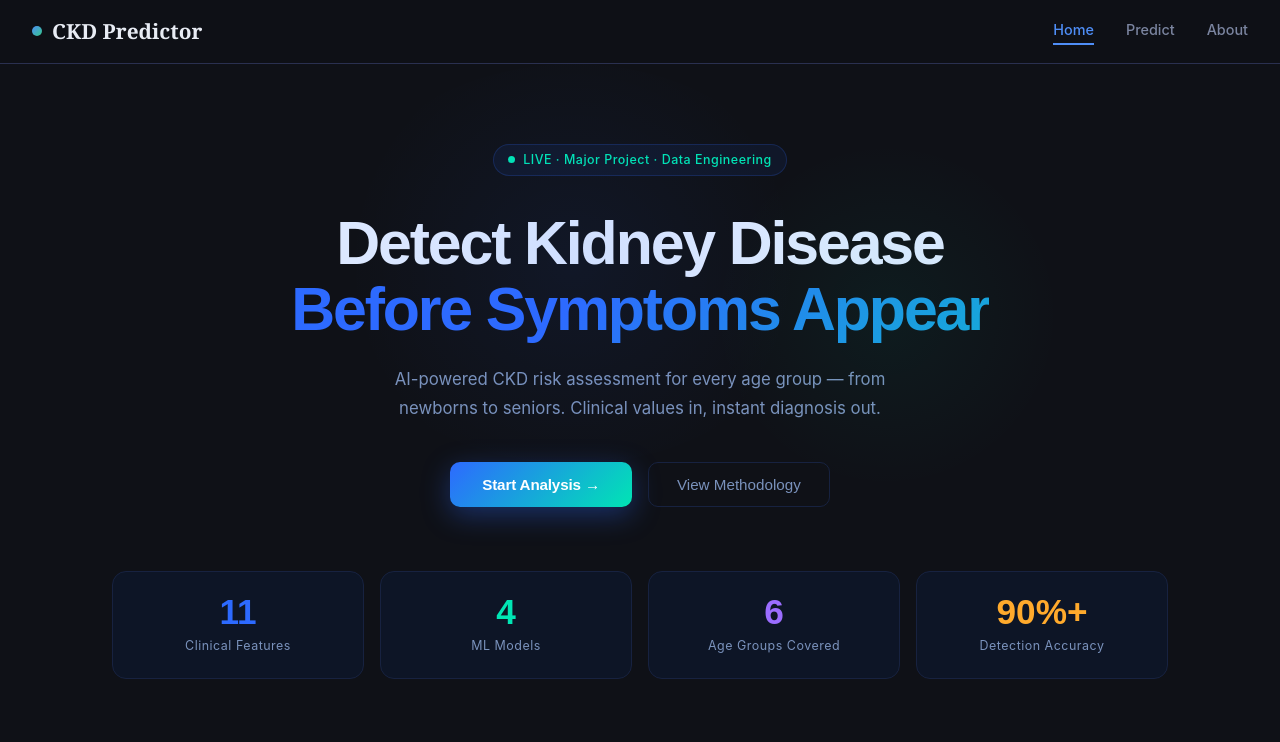
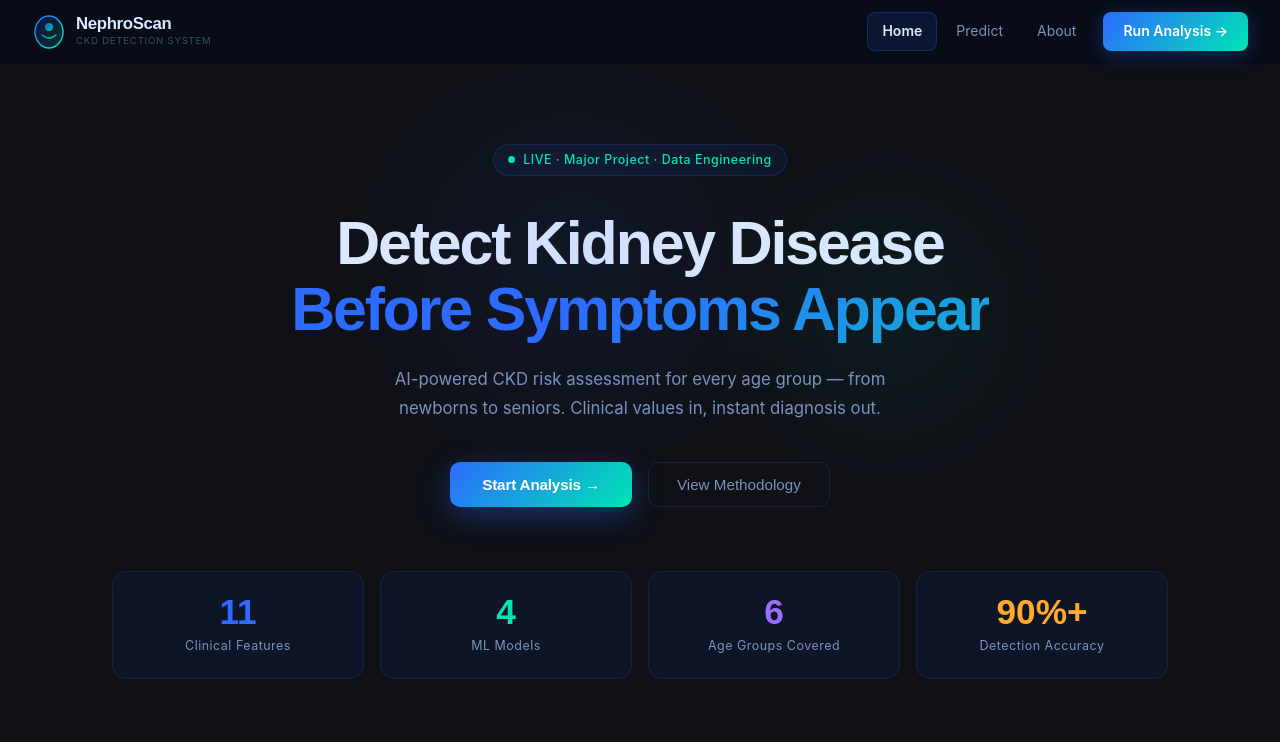
Before and after one commit to sharanugd2305/ckd-detection, a React (Create React App) app in the folder frontend/: page / in a window 1280 px wide. Shown: the top 742 px of the page. Built offline with nearby package versions, Linux system fonts and the light colour scheme.

Commit message:
Refactor Navbar component to improve styling, add scroll-based background change, and enhance logo display for better user experience

```diff
--- a/frontend/src/components/Navbar.js
+++ b/frontend/src/components/Navbar.js
@@ -1,49 +1,96 @@
-import React from 'react';
-import { Link, useLocation } from 'react-router-dom';
+import React,{useState,useEffect} from 'react';
+import {Link,useLocation} from 'react-router-dom';
 
-export default function Navbar() {
-  const { pathname } = useLocation();
+export default function Navbar(){
+  const {pathname}=useLocation();
+  const [solid,setSolid]=useState(false);
 
-  const navStyle = {
-    position: 'sticky', top: 0, zIndex: 100,
-    background: 'rgba(15,17,23,0.92)',
-    backdropFilter: 'blur(12px)',
-    borderBottom: '1px solid #2A3050',
-    padding: '0 2rem',
-    display: 'flex', alignItems: 'center',
-    justifyContent: 'space-between',
-    height: '64px',
+  useEffect(()=>{
+    const h=()=>setSolid(window.scrollY>30);
+    window.addEventListener('scroll',h);
+    return()=>window.removeEventListener('scroll',h);
+  },[]);
+
+  const s={
+    nav:{
+      position:'sticky',top:0,zIndex:300,
+      height:64,padding:'0 2rem',
+      display:'flex',alignItems:'center',justifyContent:'space-between',
+      background:solid?'rgba(6,11,24,0.95)':'rgba(6,11,24,0.6)',
+      backdropFilter:'blur(20px)',WebkitBackdropFilter:'blur(20px)',
+      borderBottom:`1px solid ${solid?'#172240':'transparent'}`,
+      transition:'all .3s ease',
+    },
+    logo:{
+      display:'flex',alignItems:'center',gap:10,
+      textDecoration:'none',
+    },
+    logoMark:{
+      width:34,height:34,position:'relative',flexShrink:0,
+    },
+    links:{display:'flex',alignItems:'center',gap:4},
+    link:(a)=>({
+      textDecoration:'none',
+      padding:'7px 14px',borderRadius:8,
+      fontSize:'0.875rem',fontWeight:a?600:400,
+      color:a?'#DCE8FF':'#7A92BC',
+      background:a?'rgba(45,106,255,0.12)':'transparent',
+      border:`1px solid ${a?'rgba(45,106,255,0.25)':'transparent'}`,
+      transition:'all .2s',
+    }),
+    cta:{
+      textDecoration:'none',
+      marginLeft:8,padding:'8px 20px',
+      borderRadius:8,
+      background:'linear-gradient(135deg,#2D6AFF,#00E5B4)',
+      color:'#fff',fontSize:'0.875rem',fontWeight:600,
+      boxShadow:'0 4px 20px rgba(45,106,255,0.3)',
+      transition:'opacity .2s,transform .2s',
+      display:'inline-block',
+    },
   };
 
-  const logoStyle = {
-    fontFamily: 'Georgia, serif',
-    fontSize: '1.3rem', fontWeight: 'bold',
-    color: '#E8ECF4', textDecoration: 'none',
-    display: 'flex', alignItems: 'center', gap: '10px',
-  };
+  return(
+    <nav style={s.nav}>
+      {/* Logo */}
+      <Link to="/" style={s.logo}>
+        <div style={s.logoMark}>
+          {/* Kidney shape SVG */}
+          <svg width="34" height="34" viewBox="0 0 34 34" fill="none">
+            <defs>
+              <linearGradient id="lg1" x1="0" y1="0" x2="1" y2="1">
+                <stop offset="0%" stopColor="#2D6AFF"/>
+                <stop offset="100%" stopColor="#00E5B4"/>
+              </linearGradient>
+            </defs>
+            <ellipse cx="17" cy="17" rx="14" ry="16" fill="url(#lg1)" opacity="0.15"/>
+            <ellipse cx="17" cy="17" rx="14" ry="16" stroke="url(#lg1)" strokeWidth="1.5" fill="none"/>
+            <circle cx="17" cy="12" r="4" fill="url(#lg1)" opacity="0.8"/>
+            <path d="M10 20 Q17 26 24 20" stroke="url(#lg1)" strokeWidth="1.5" fill="none" strokeLinecap="round"/>
+          </svg>
+        </div>
+        <div>
+          <div style={{fontFamily:'Space Grotesk,sans-serif',fontSize:'1.05rem',fontWeight:700,color:'#DCE8FF',letterSpacing:'-0.02em',lineHeight:1.1}}>
+            NephroScan
+          </div>
+          <div style={{fontSize:'0.6rem',color:'#3A506A',letterSpacing:'0.08em',textTransform:'uppercase'}}>
+            CKD Detection System
+          </div>
+        </div>
+      </Link>
 
-  const linkStyle = (path) => ({
-    textDecoration: 'none',
-    fontSize: '0.9rem', fontWeight: 500,
-    color: pathname === path ? '#4F8EF7' : '#7B85A0',
-    borderBottom: pathname === path ? '2px solid #4F8EF7' : '2px solid transparent',
-    paddingBottom: '2px', transition: 'color 0.2s',
-  });
-
-  return (
-    <nav style={navStyle}>
-      <Link to="/" style={logoStyle}>
-        <span style={{
-          width: 10, height: 10, borderRadius: '50%',
-          background: 'linear-gradient(135deg,#4F8EF7,#34C78A)',
-          display: 'inline-block'
-        }}/>
-        CKD Predictor
-      </Link>
-      <div style={{ display: 'flex', gap: '2rem' }}>
-        {[['/', 'Home'], ['/predict', 'Predict'], ['/about', 'About']].map(([path, label]) => (
-          <Link key={path} to={path} style={linkStyle(path)}>{label}</Link>
+      {/* Nav links */}
+      <div style={s.links}>
+        {[['/', 'Home'],['/predict','Predict'],['/about','About']].map(([p,l])=>(
+          <Link key={p} to={p} style={s.link(pathname===p)}
+            onMouseOver={e=>{if(pathname!==p){e.currentTarget.style.color='#DCE8FF';e.currentTarget.style.background='rgba(255,255,255,0.04)';}}}
+            onMouseOut={e=>{if(pathname!==p){e.currentTarget.style.color='#7A92BC';e.currentTarget.style.background='transparent';}}}
+          >{l}</Link>
         ))}
+        <Link to="/predict" style={s.cta}
+          onMouseOver={e=>{e.currentTarget.style.opacity='.85';e.currentTarget.style.transform='translateY(-1px)';}}
+          onMouseOut={e=>{e.currentTarget.style.opacity='1';e.currentTarget.style.transform='translateY(0)';}}
+        >Run Analysis →</Link>
       </div>
     </nav>
   );
```
